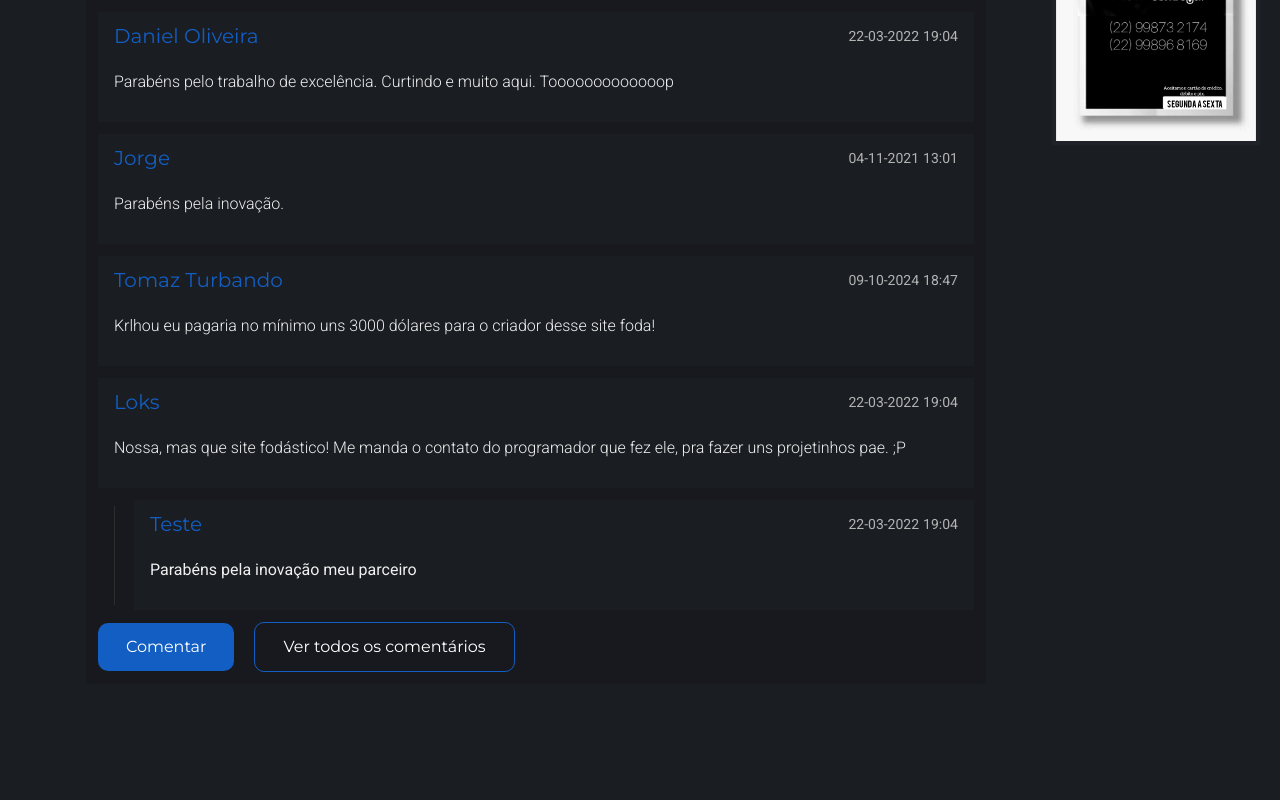
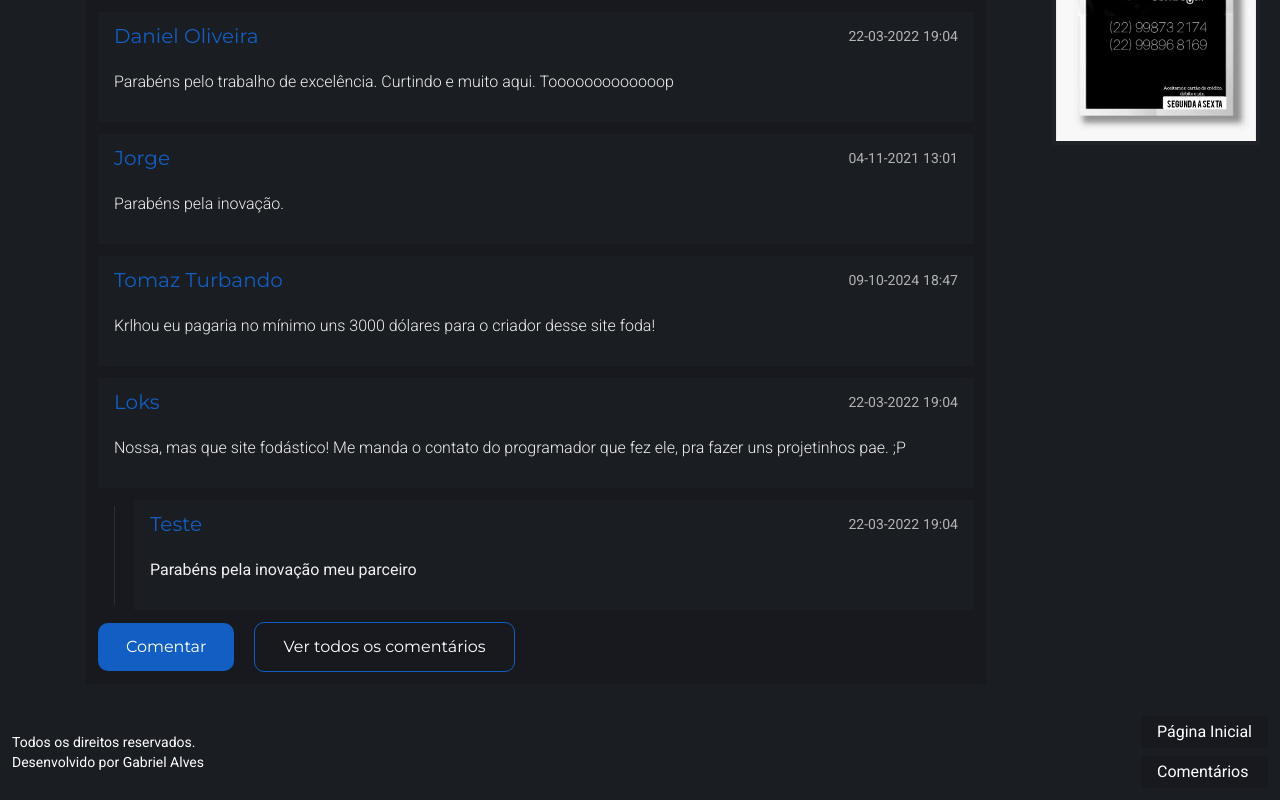
Before and after one commit to GabrielAlvesBM/som-avenida, a Next.js app: page / in a window 1280 px wide. Shown: the part 501-1301 px from the top of the page. Before the commit the page ends 1205 px from the top, so only its background shows below. Built offline with nearby package versions, Linux system fonts and the light colour scheme.

Commit message:
feat: footer

```diff
--- a/src/app/globals.css
+++ b/src/app/globals.css
@@ -17,6 +17,7 @@
   --range-input: #7c8d91;
   --selected-color: #135ec2;
   --ads-bg: #2f333a40;
+  --footer: #0c0d0f;
 }
 
 @media (prefers-color-scheme: dark) {
@@ -35,6 +36,7 @@
     --range-input: #7c8d91;
     --selected-color: #135ec2;
     --ads-bg: #2f333a40;
+    --footer-color: #0c0d0f;
   }
 }
 
--- a/src/app/layout.tsx
+++ b/src/app/layout.tsx
@@ -2,6 +2,7 @@ import { Roboto } from 'next/font/google';
 import type { Metadata } from "next";
 import "./globals.css";
 import Header from '../components/Header';
+import Footer from '../components/Footer';
 
 export const metadata: Metadata = {
   title: "Som Avenida",
@@ -25,6 +26,7 @@ export default function RootLayout({
         <main className='flex flex-col justify-between m-5 md:flex-row'>
           {children}
         </main>
+        <Footer />
       </body>
     </html>
   );
--- /dev/null
+++ b/src/components/Footer.tsx
@@ -0,0 +1,18 @@
+import Link from 'next/link';
+
+const Footer = () => {
+    return (
+        <footer className="flex flex-col justify-between items-center gap-3 w-full p-3 bg-footerColor custom-500:flex-row">
+            <div className='flex flex-col text-sm'>
+                <p>Todos os direitos reservados.</p>
+                <p>Desenvolvido por Gabriel Alves</p>
+            </div>
+            <div className='flex flex-col gap-2 mb-7 custom-500:mb-0'>
+                <Link href="/" className='py-1 px-4 rounded-[5px] bg-myLightBlack2 hover:underline'>Página Inicial</Link>
+                <Link href="/comments" className='py-1 px-4 rounded-[5px] bg-myLightBlack2 hover:underline'>Comentários</Link>
+            </div>
+        </footer>
+    )
+};
+
+export default Footer;
--- a/tailwind.config.ts
+++ b/tailwind.config.ts
@@ -24,6 +24,7 @@ const config: Config = {
         rangeInput: "var(--range-input)",
         selectedColor: "var(--selected-color)",
         adsBg: "var(--ads-bg)",
+        footerColor: "var(--footer-color)",
       },
       screens: {
         'custom-500': '500px',
```
